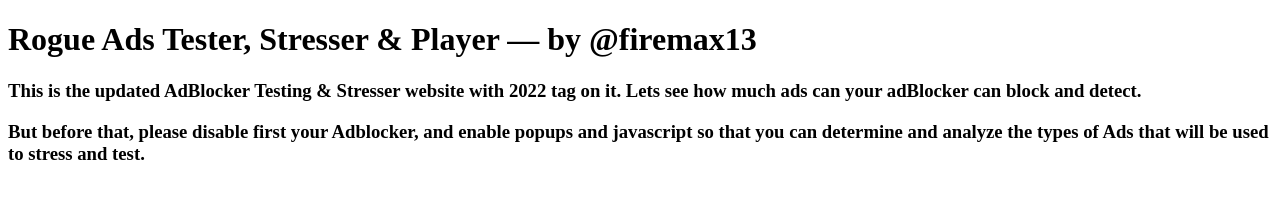
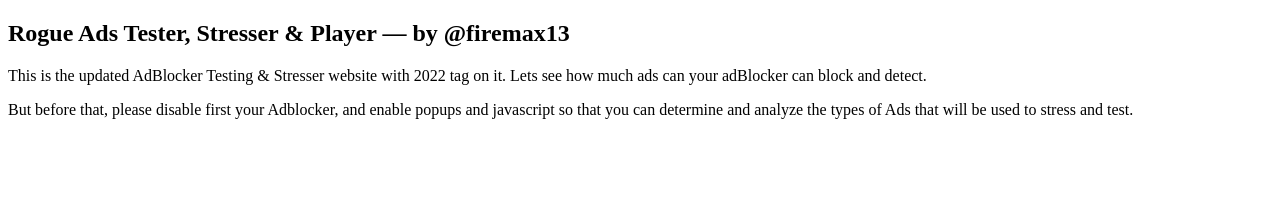
Before and after one commit to firemax13/rogue-player, a plain HTML site: page index.html in a window 1280 px wide. Drawn offline with Linux system fonts and the light colour scheme.

Commit message:
Update index.html

```diff
--- a/index.html
+++ b/index.html
@@ -78,7 +78,7 @@
 </head>
 <body>
    <title>Rogue Ads Stresser, Player & Tester</title>
-      <h1>Rogue Ads Tester, Stresser & Player — by @firemax13</h1>
-          <h3>This is the updated AdBlocker Testing & Stresser website with 2022 tag on it. Lets see how much ads can your adBlocker can block and detect.</h3>
-          <h3>But before that, please disable first your Adblocker, and enable popups and javascript so that you can determine and analyze the types of Ads that will be used to stress and test.</h3>
+      <h2>Rogue Ads Tester, Stresser & Player — by @firemax13</h2>
+          <p>This is the updated AdBlocker Testing & Stresser website with 2022 tag on it. Lets see how much ads can your adBlocker can block and detect.</p>
+          <p>But before that, please disable first your Adblocker, and enable popups and javascript so that you can determine and analyze the types of Ads that will be used to stress and test.</p>
 </body>
```
